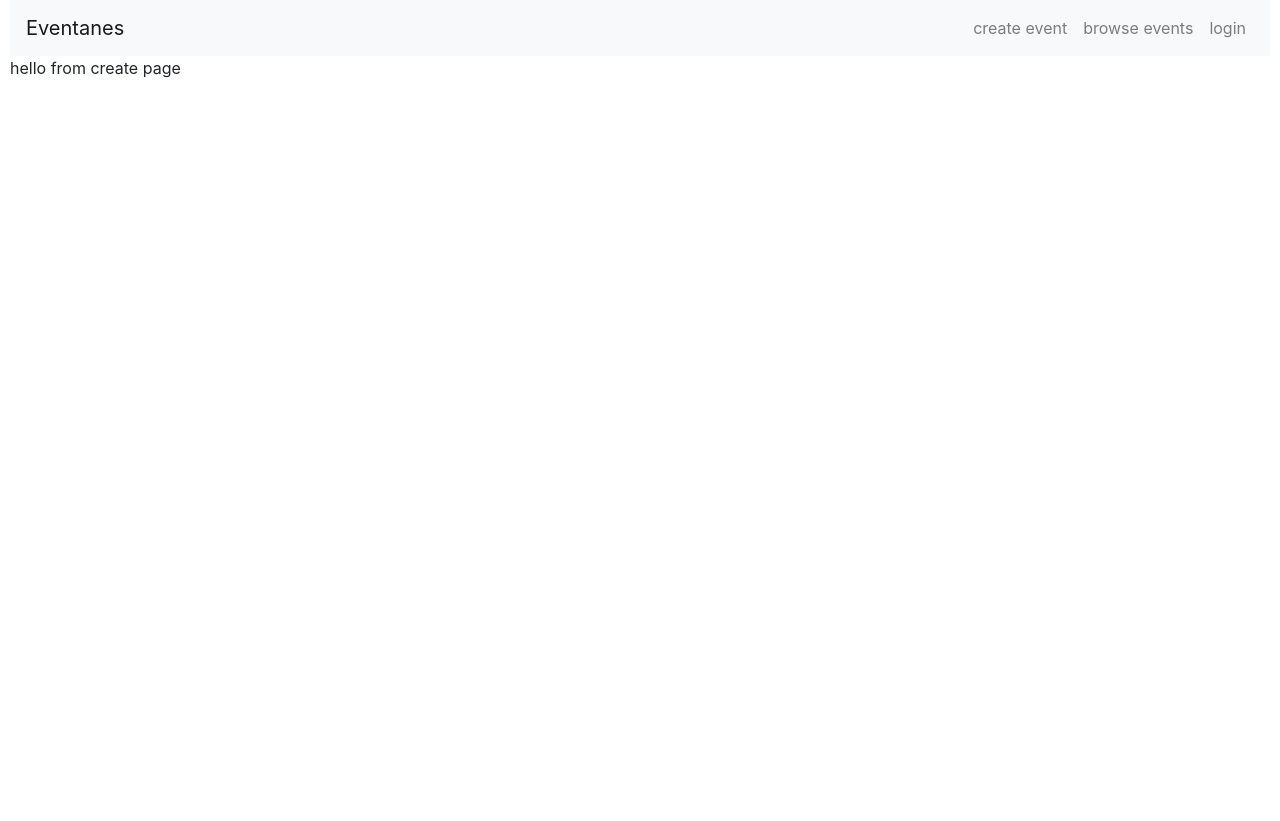
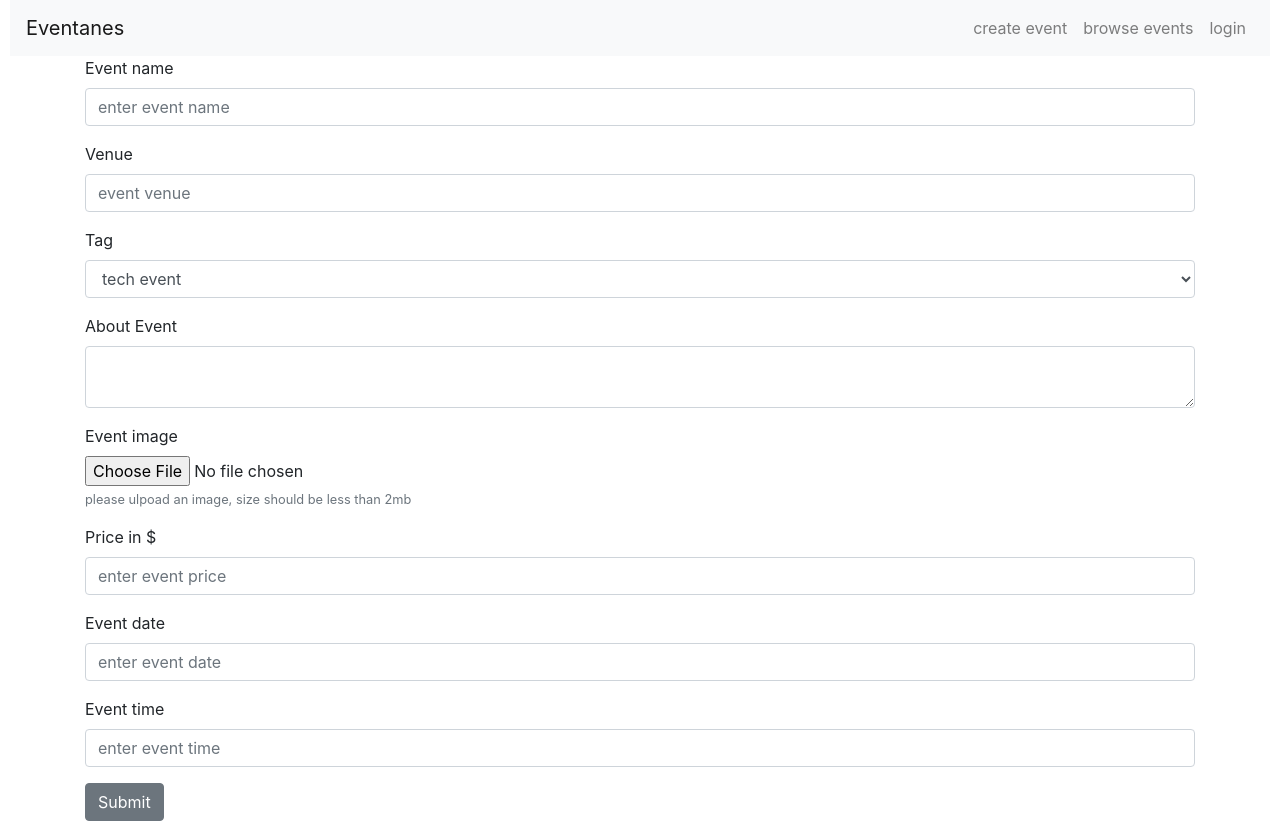
Before and after one commit to tanucdi/event-minor, a React (Create React App) app in the folder frontend/: page /create in a window 1280 px wide. Before the commit the page ends 800 px from the top, so only its background shows below. Built offline with nearby package versions, Linux system fonts and the light colour scheme.

Commit message:
added create event form and it is sending data to db

```diff
--- a/frontend/src/components/BrowseEvent.js
+++ b/frontend/src/components/BrowseEvent.js
@@ -5,6 +5,7 @@ import {connect} from 'react-redux';
 import EventCard from './Landing/EventCard';
 
 class BrowseEvent extends Component{
+
     static propTypes={
         getEvents:PropTypes.func.isRequired
     }
@@ -13,6 +14,7 @@ class BrowseEvent extends Component{
     }
     componentWillMount(){
         this.props.getEvents();
+
     }
     render(){
         const {events}=this.props.events;
--- a/frontend/src/components/CreateEvent.js
+++ b/frontend/src/components/CreateEvent.js
@@ -1,9 +1,105 @@
-import React from 'react'
+import React, { Component } from 'react';
+import { Button, Form, FormGroup, Label, Input, FormText } from 'reactstrap';
+import axios from 'axios';
 
-export default function CreateEvent() {
-    return (
-        <div>
-            hello from create page
-        </div>
-    )
+
+class CreateEvent extends Component {
+    constructor(props){
+        super(props);
+        this.state={
+            event_name:'',
+            event_date:'',
+            event_time:'',
+            tag:'',
+            price:0,
+            description:'',
+            selectedfile:null,
+            success:false
+        }
+    }
+
+
+
+ onClickSubmit=(evt)=>{
+        evt.preventDefault();
+        const fd=new FormData();
+        fd.append('event_image',this.state.selectedfile);
+        fd.append('name',this.state.event_name);
+        fd.append('event_date',this.state.event_date);
+        fd.append('event_time',this.state.event_time);
+        fd.append('tag',this.state.tag);
+        fd.append('price',this.state.price);
+        fd.append('venue',this.state.venue);
+        fd.append('description',this.state.description);
+        axios.post('http://localhost:5000/api/events/',fd).then((res)=>{
+            console.log(res);
+
+        }).catch(err=>console.log(err));
+
+
+    }
+    onChange=(evt)=>{
+        this.setState({
+            [evt.target.name]:evt.target.value
+        })
+
+    }
+    fileSelect=(evt)=>{
+        this.setState({
+            selectedfile:evt.target.files[0]
+        })
+    }
+
+  render(){
+  return (
+    <Form className="container" onSubmit={this.onClickSubmit}>
+      <FormGroup>
+        <Label for="event_name">Event name</Label>
+        <Input type="text" name="event_name" id="event_name" placeholder="enter event name" onChange={this.onChange} required />
+      </FormGroup>
+      <FormGroup>
+        <Label for="Venue">Venue</Label>
+        <Input type="text" name="venue" id="venue" placeholder="event venue" onChange={this.onChange} required/>
+      </FormGroup>
+      <FormGroup>
+        <Label for="tag">Tag</Label>
+        <Input type="select" name="tag" id="tag" onChange={this.onChange}>
+          <option>tech event</option>
+          <option>cultural</option>
+          <option>entertainment</option>
+          <option>health</option>
+          <option>religious</option>
+        </Input>
+      </FormGroup>
+
+      <FormGroup>
+        <Label for="description">About Event</Label>
+        <Input type="textarea" name="description" id="description" onChange={this.onChange} required/>
+      </FormGroup>
+      <FormGroup>
+        <Label for="imageFile">Event image</Label>
+        <Input type="file" name="imageFile" id="imageFile" required onChange={this.fileSelect} />
+        <FormText color="muted">
+          please ulpoad an image, size should be less than 2mb
+        </FormText>
+      </FormGroup>
+      <FormGroup>
+        <Label for="price">Price in $</Label>
+        <Input type="number" name="price" id="price" placeholder="enter event price" onChange={this.onChange} required/>
+      </FormGroup>
+      <FormGroup>
+        <Label for="event_date">Event date</Label>
+        <Input type="text" name="event_date" id="event_date" placeholder="enter event date" onChange={this.onChange} required/>
+      </FormGroup>
+      <FormGroup>
+        <Label for="event_time">Event time</Label>
+        <Input type="text" name="event_time" id="event_time" placeholder="enter event time" onChange={this.onChange} required/>
+      </FormGroup>
+
+      <Button>Submit</Button>
+    </Form>
+  );
+    }
 }
+
+export default CreateEvent;
--- a/frontend/src/components/Landing/EventCard.js
+++ b/frontend/src/components/Landing/EventCard.js
@@ -9,12 +9,11 @@ import{
     Button,
     CardTitle
 } from 'reactstrap';
-
-const EventCard=({name})=>(
+const EventCard=({name,event_image})=>(
 
         <div className="col-6">
           <Card>
-          <CardImg top width="100%" src="/assets/318x180.svg" alt="Card image cap" />
+          <CardImg top width="100%" src={"http://localhost:5000/uploads/"+event_image} alt="Card image cap" />
           <CardBody>
             <CardTitle>{name}</CardTitle>
             <CardSubtitle>Card subtitle</CardSubtitle>
@@ -26,6 +25,7 @@ const EventCard=({name})=>(
     )
 
 EventCard.propTypes={
-  name:PropTypes.string.isRequired
+  name:PropTypes.string.isRequired,
+  event_image:PropTypes.string.isRequired
 }
 export default EventCard
```
Also changed, not shown: 1 other file (tests, documents, lock files or other folders).
